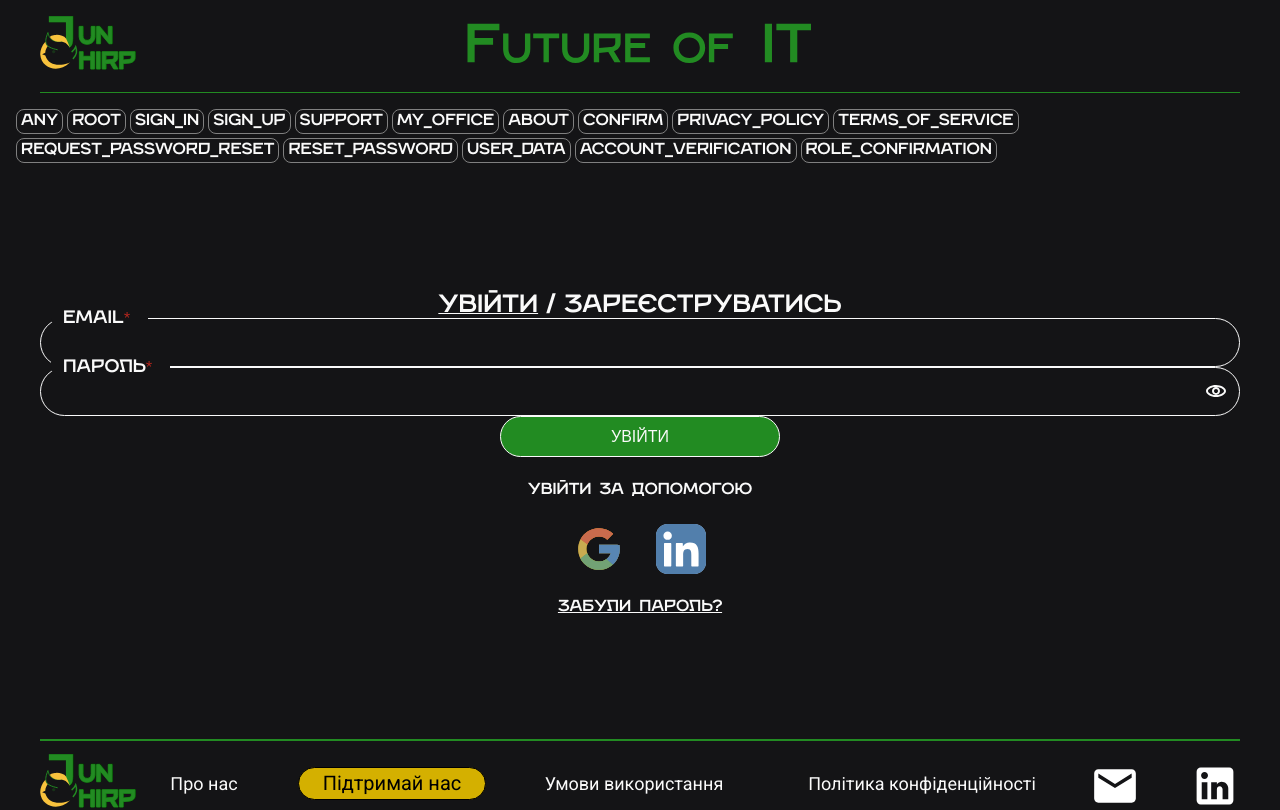
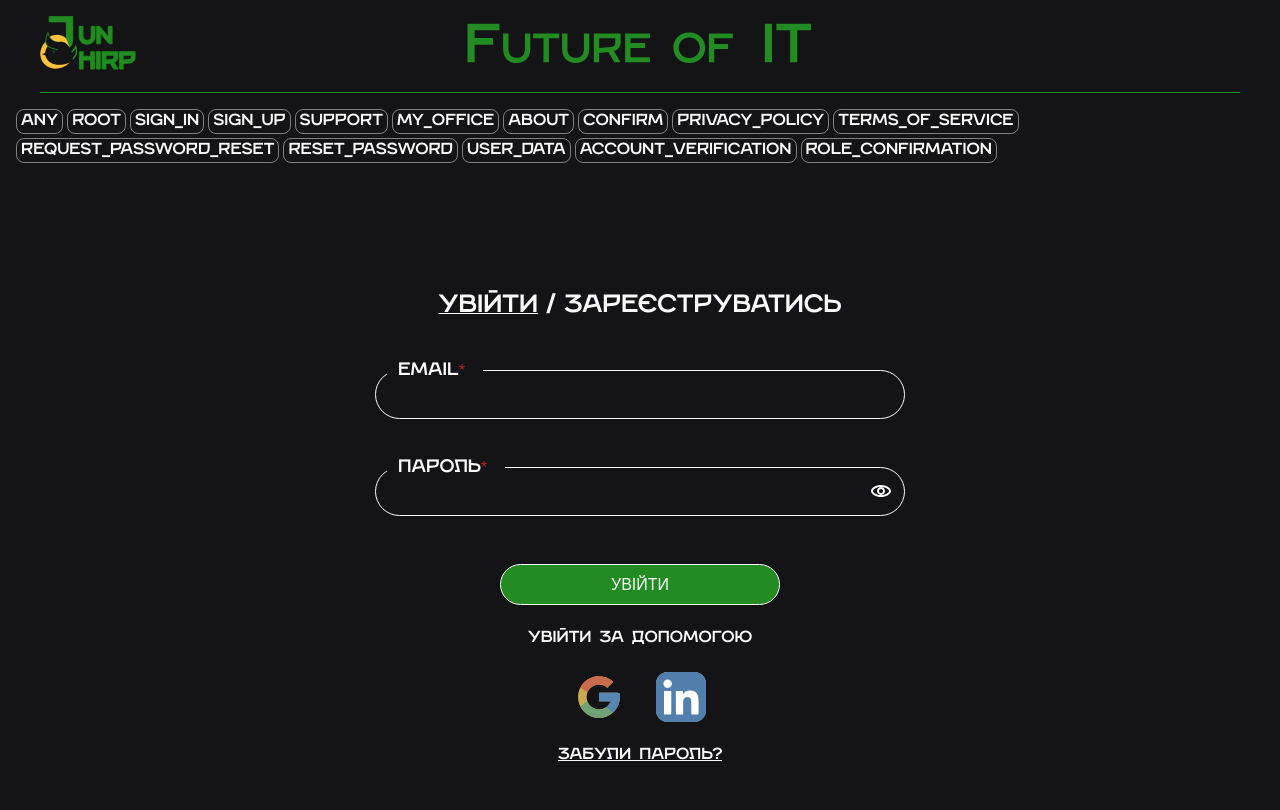
Before and after one commit to junchirp/junchirp, a Next.js app: page /sign-in in a window 1280 px wide. Shown: the top 810 px of the page. Built offline with nearby package versions, Linux system fonts and the light colour scheme; no server answers.

Commit message:
some little change

```diff
--- a/src/components/Auth/Login/SignInFormik.tsx
+++ b/src/components/Auth/Login/SignInFormik.tsx
@@ -90,7 +90,7 @@ const SignInFormik = () => {
           handleChange: formikHandleChange,
           isValid,
         }) => (
-          <Form>
+          <Form className={s.form}>
             <FormField
               name={'email'}
               label={'Email'}
--- a/src/components/UI/Forms/DynamicForm/DynamicForm.tsx
+++ b/src/components/UI/Forms/DynamicForm/DynamicForm.tsx
@@ -1,6 +1,6 @@
 'use client';
 
-import { Form, Formik } from 'formik';
+import { Formik } from 'formik';
 
 import { DynamicFormProps } from './types';
 
@@ -10,7 +10,6 @@ const DynamicForm = ({
   onSubmit,
   children,
   enableReinitialize = false,
-  classForm,
 }: DynamicFormProps) => {
   return (
     <Formik
@@ -20,6 +19,7 @@ const DynamicForm = ({
       enableReinitialize={enableReinitialize}
     >
       {(formikProps) => (
+        // тут використовую фрагмент, т.я. <Form/> використовується безпосередньо у компоненті
         <>{typeof children === 'function' ? children(formikProps) : children}</>
       )}
     </Formik>
--- a/src/components/UI/Forms/DynamicForm/types.ts
+++ b/src/components/UI/Forms/DynamicForm/types.ts
@@ -6,5 +6,4 @@ export interface DynamicFormProps {
   onSubmit: (values: any, actions: FormikHelpers<any>) => void | Promise<void>;
   children: React.ReactNode | ((props: FormikProps<any>) => React.ReactNode);
   enableReinitialize?: boolean;
-  classForm?: string;
 }
```
